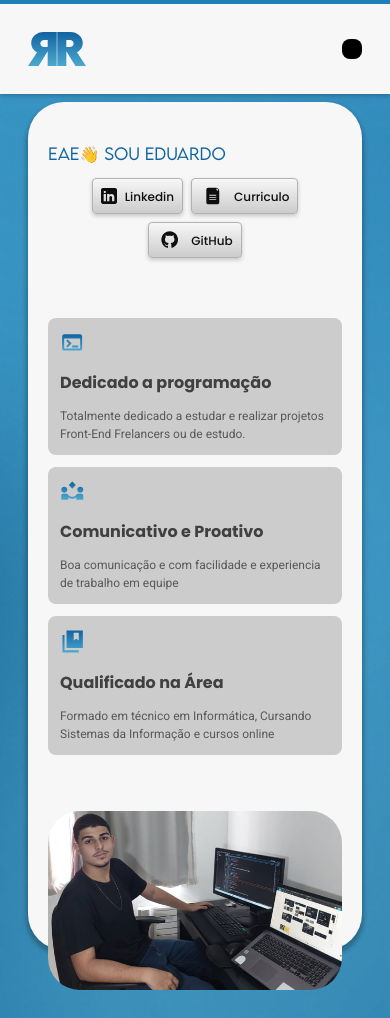
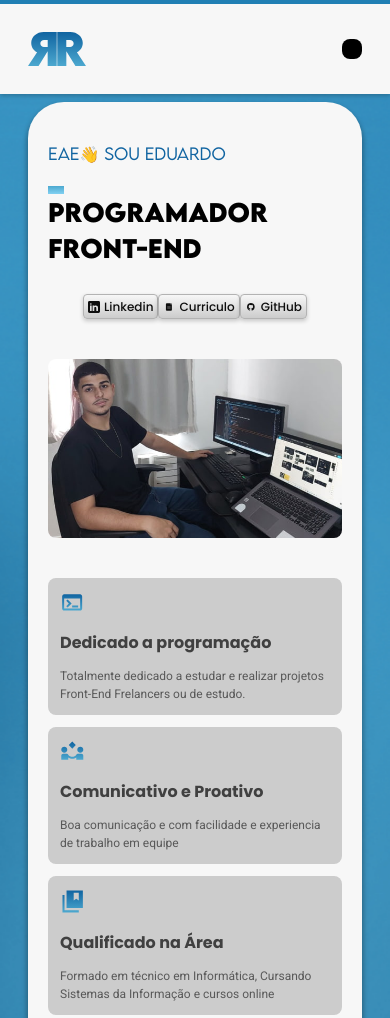
Before and after one commit to EduardoRRMalaquias/projeto_portifolio, a plain HTML site: page index.html in a window 390 px wide. Shown: the top 1018 px of the page. Drawn offline with Linux system fonts and the light colour scheme.

Commit message:
iniciando refatoracao do inicio mobile

```diff
--- a/css/content/introducao.css
+++ b/css/content/introducao.css
@@ -93,14 +93,14 @@
 }
 
 @media only screen and (max-width: 38rem /* 600px */) {
-  /* PROVISORIO!!!!!!*/
-  .introducao-informacao h1 {
-    display: none;
-  }
 
   .introducao-conteudo {
     padding-right: var(--20p);
     max-height: 1000px;
+  }
+
+  .introducao-informacao {
+    background: none;
   }
 
   .introducao-informacao h1::before {
@@ -109,17 +109,25 @@
     position: initial;
   }
 
-  .introducao-informacao h2 {
-    margin-bottom: var(--12p);
+  .introducao-informacao .lista-links {
+    gap: 0;
+    flex-wrap: nowrap;
+    margin: 0 auto;
+  }
+  .introducao-informacao .lista-links svg {
+    height: var(--12p);
+    width: var(--12p);
   }
 
-  .introducao-informacao .lista-links {
-    margin-bottom: var(--20p);
+  .introducao-informacao .lista-links .btn-link{
+    gap: var(--4p);
+    padding:  var(--4p);
   }
 
   .diferencial {
     flex-direction: column;
     gap: var(--12p);
+    order: 2;
   }
 
   .diferencial-item {
@@ -137,15 +145,13 @@
   }
 
   .introducao-conteudo .imagem-perfil {
-    margin-bottom: calc(var(--80p) * -1);
+    margin: initial;
+    position: relative;
+    left: 0;
+    right: 0;
+    width: 100%;
+  }
+  .introducao-conteudo .imagem-perfil img {
+    border-radius: var(--8p);
   }
 }
-
-@media only screen and (max-width: 26rem /* 600px */) {
-  .introducao-informacao {
-    background: none;
-  }
-  .introducao-informacao h2 {
-    max-width: max-content;
-  }
-}
--- a/css/utility/tipografia.css
+++ b/css/utility/tipografia.css
@@ -19,6 +19,7 @@
   --font-primaria-GG: 600 2rem/1.25 "Poppins", sans-serif;
   --font-display-G: 700 1.75rem/1.5 "Lemon Bold", sans-serif;
   --font-primaria-G: 700 1.75rem/1.5 "Poppins", sans-serif;
+  --font-display-m-b: 700 1.5rem/1.5 "Lemon Bold", sans-serif;
   --font-display-m: 300 1.5rem/1.5 "Lemon light", sans-serif;
   --font-primaria-m: 700 1.5rem/1.3 "Poppins", sans-serif;
   --font-texto-m: 400 1.5rem/1.15 "Roboto", sans-serif;
@@ -132,6 +133,10 @@ strong {
     font: var(--font-display-GG);
   }
 
+  .introducao .titulo-principal{
+    font: var(--font-display-m-b);
+  }
+
   .subtitulo-principal-grande {
     font: var(--font-primaria-G);
   }
```
